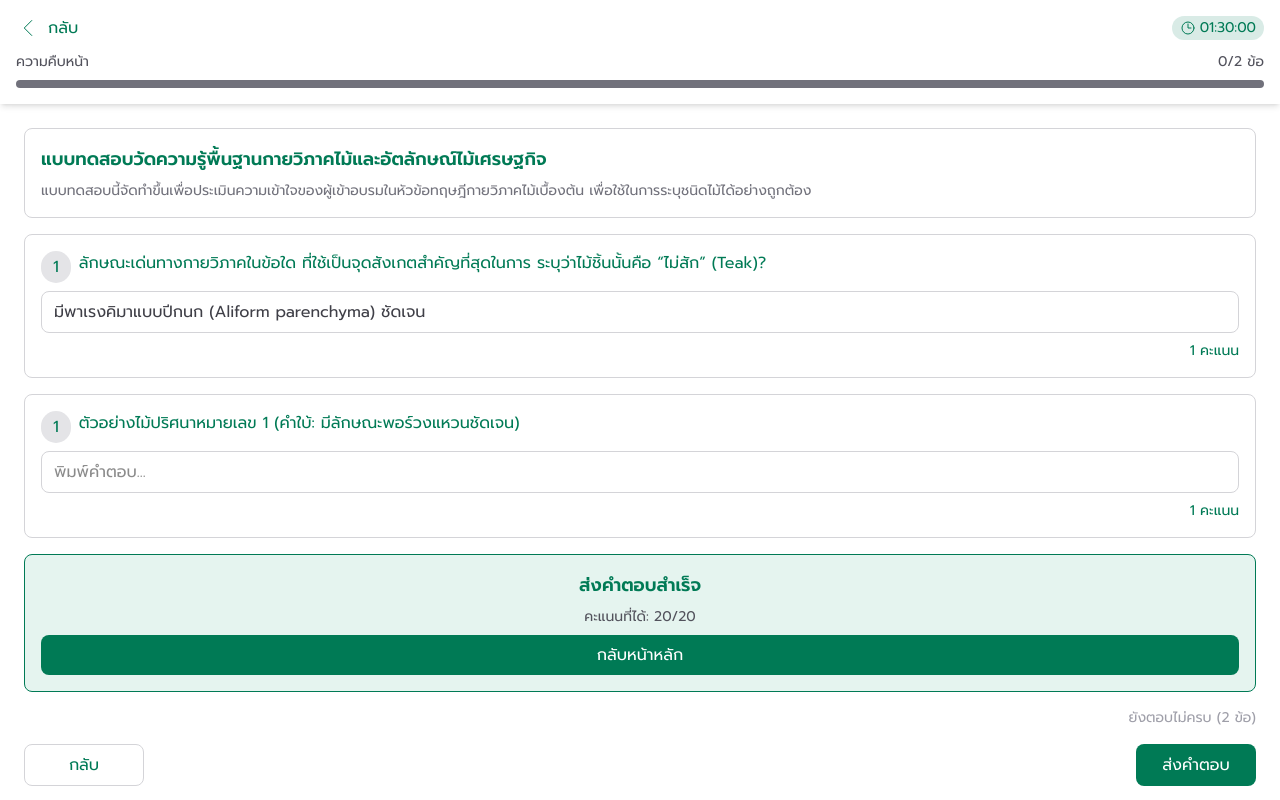
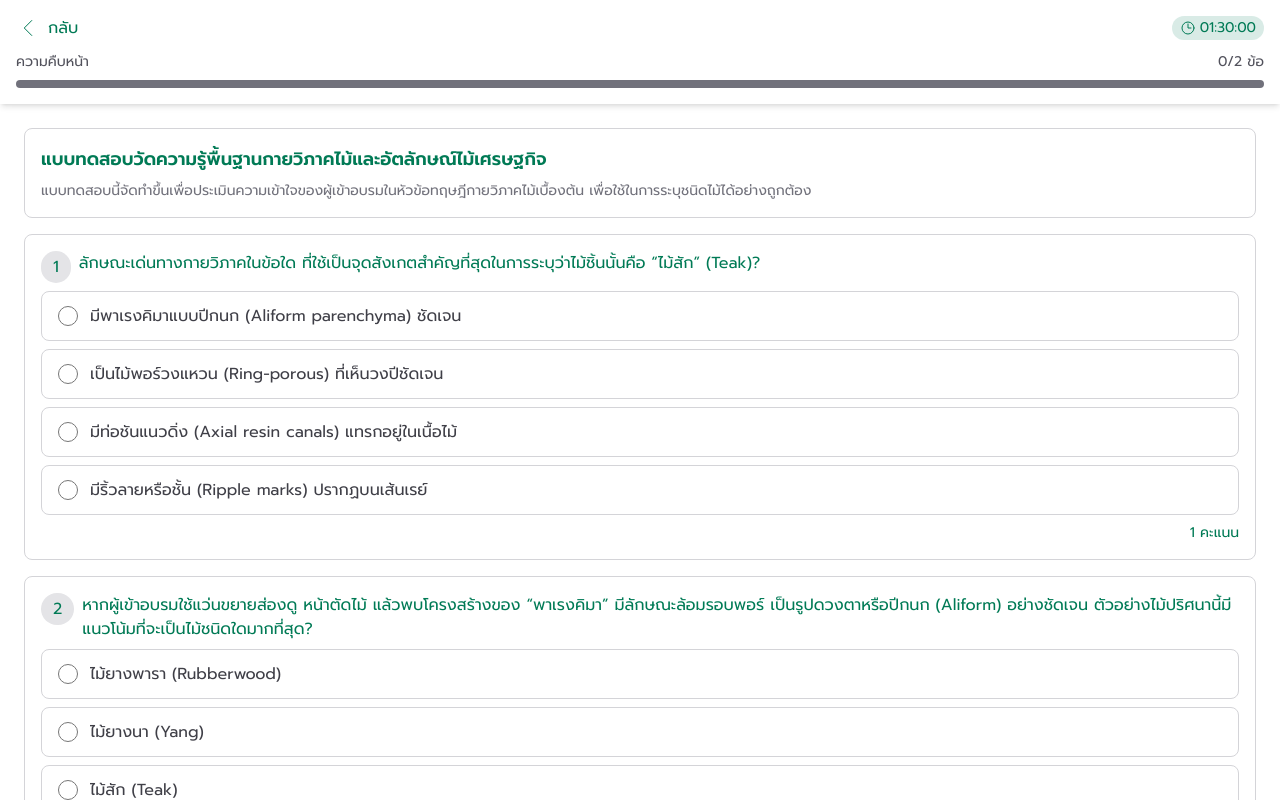
Before and after one commit to Guntika4116/Senior-Project-Forest, a Next.js app in the folder line-liff/: page /course/exam/doexam in a window 1280 px wide. Shown: the top 800 px of the page. Built offline with nearby package versions, Linux system fonts and the light colour scheme.

Commit message:
Update T-T

```diff
--- a/line-liff/app/course/enrollcourse/page.tsx
+++ b/line-liff/app/course/enrollcourse/page.tsx
@@ -35,7 +35,7 @@ export default function Register() {
 
             <div className="m-6 flex flex-col gap-4">
                 <div className="text-white flex flex-col justify-center px-4 py-12 rounded-md" style={{ backgroundImage: `url("https://png.pngtree.com/thumb_back/fw800/background/20240625/pngtree-tree-planting-growth-love-of-nature-image_15824708.jpg")`, backgroundSize: 'cover' }}>
-                    <h1 className="text-lg">อบรมพันธุ์ไม้ครั้งที่ 3 {/*{name}*/}</h1>
+                    <h1 className="text-lg">อบรมพรรณไม้ครั้งที่ 3 {/*{name}*/}</h1>
                     <p className="text-sm">เรียนรู้โครงสร้างเนื้อไม้ การจำแนกชนิดไม้ด้วยตาเปล่าและแว่นขยาย และการลงทะเบียนข้อมูลอัตลักษณ์ไม้ {/*{description}*/}</p>
                 </div>
 
--- a/line-liff/app/course/exam/choose/page.tsx
+++ b/line-liff/app/course/exam/choose/page.tsx
@@ -1,7 +1,7 @@
 import BackNavE from "@/components/exam/BackNavExam";
 import Link from "next/link";
 
-export default function Exam() {
+export default function ChooseExamPage() {
 
     return (
         <main>
--- a/line-liff/app/course/exam/doexam/page.tsx
+++ b/line-liff/app/course/exam/doexam/page.tsx
@@ -1,13 +1,25 @@
 "use client";
 
 import BackNav from "@/components/exam/BackNavExamNTime";
-import ExamCh from "@/components/exam/normalexam/ExamChoice";
+import ExamCh, { questions } from "@/components/exam/normalexam/ExamChoice";
 import ExamFA from "@/components/exam/normalexam/ExamFillAns";
 import Success from "@/components/exam/normalexam/Success";
 import { useState } from "react";
+import { useRouter } from "next/navigation";
 
-export default function Exam() {
-    const [value, setValue] = useState("");
+export default function NormalExamPage() {
+    const router = useRouter();
+    const [submitted, setSubmitted] = useState(false);
+    const [showConfirm, setShowConfirm] = useState(false);
+
+    function handleSubmit() {
+        setShowConfirm(true);
+    }
+
+    function handleConfirm() {
+        setShowConfirm(false);
+        setSubmitted(true);
+    }
 
     return (
         <main>
@@ -19,17 +31,54 @@ export default function Exam() {
                     <p className="text-zinc-500 text-sm">แบบทดสอบนี้จัดทำขึ้นเพื่อประเมินความเข้าใจของผู้เข้าอบรมในหัวข้อทฤษฎีกายวิภาคไม้เบื้องต้น เพื่อใช้ในการระบุชนิดไม้ได้อย่างถูกต้อง</p>
                 </div>
 
-                <ExamCh />
-                <ExamFA />
-                <Success />
+                {submitted && <Success />}
 
-                <p className="text-sm text-zinc-400 text-end">ยังตอบไม่ครบ (2 ข้อ)</p>
+                {!submitted && (
+                    <>
+                        {questions.map((q) => (
+                            <ExamCh key={q.id} no={q.id} />
+                        ))}
+                        <p className="text-sm text-zinc-400 text-end">ยังตอบไม่ครบ (2 ข้อ)</p>
+                        <div className="flex justify-between">
+                            <button
+                                type="button"
+                                onClick={() => router.back()}
+                                className="border border-zinc-300 rounded-lg w-30 py-2 text-emerald-700">กลับ</button>
+                            <button
+                                type="button"
+                                onClick={handleSubmit}
+                                disabled={submitted}
+                                className="bg-emerald-700 text-white w-30 py-2 rounded-lg">ส่งคำตอบ</button>
+                        </div>
+                    </>
 
-                <div className="flex justify-between">
-                    <button className="border border-zinc-300 rounded-lg w-30 py-2 text-emerald-700">กลับ</button>
-                    <button className="bg-emerald-700 text-white w-30 py-2 rounded-lg">ส่งคำตอบ</button>
+                )}
+            </div>
+
+            {showConfirm && (
+                <div
+                    className="fixed inset-0 z-30 flex items-center justify-center bg-black/60 p-6"
+                    onClick={() => setShowConfirm(false)}
+                >
+                    <div
+                        className="bg-white rounded-lg p-5 w-full max-w-sm text-center"
+                        onClick={(e) => e.stopPropagation()}
+                    >
+                        <h2 className="text-emerald-700 font-semibold text-lg">ยืนยันการส่งคำตอบ</h2>
+                        <p className="text-zinc-500 text-sm mt-1">กรุณาตรวจสอบคำตอบก่อนกดส่งคำตอบ</p>
+                        <div className="flex gap-3 mt-4">
+                            <button
+                                type="button"
+                                onClick={() => setShowConfirm(false)}
+                                className="flex-1 border border-zinc-300 rounded-lg py-2 text-emerald-700">ยกเลิก</button>
+                            <button
+                                type="button"
+                                onClick={handleConfirm}
+                                className="flex-1 bg-emerald-700 text-white rounded-lg py-2">ยืนยัน</button>
+                        </div>
+                    </div>
                 </div>
-            </div>
+            )}
         </main>
     );
 }
--- a/line-liff/app/course/exam/enrollexam/page.tsx
+++ b/line-liff/app/course/exam/enrollexam/page.tsx
@@ -1,11 +1,10 @@
 "use client";
 
 import BackNav from "@/components/BackNav";
-import { useState } from "react";
+import { useState, type FormEvent } from "react";
 import { useRouter } from "next/navigation";
 
-export default function Exam() {
-    const [value, setValue] = useState("");
+export default function EnrollExamPage() {
     const [error, setError] = useState("");
     const REGISTER_CODE = "123456";
     const router = useRouter();
@@ -75,6 +74,7 @@ export default function Exam() {
                             type="text"
                             id="code"
                             name="code"
+                            inputMode="numeric"
                             className="border border-zinc-300 rounded-lg p-2 w-full text-center text-sm focus:outline-emerald-700"
                             placeholder="xxxxxx"
                             maxLength={6}
--- a/line-liff/app/course/lesson/page.tsx
+++ b/line-liff/app/course/lesson/page.tsx
@@ -12,7 +12,7 @@ export default function Lesson() {
 
             <div className="m-6 mb-26 flex flex-col gap-4">
                 <div className="text-white flex flex-col justify-center px-4 py-12 rounded-md" style={{ backgroundImage: `url(https://png.pngtree.com/background/20250107/original/pngtree-tree-planting-growth-love-of-nature-picture-image_15553291.jpg)`, backgroundSize: 'cover' }}>
-                    <h1 className="text-lg">อบรมพันธุ์ไม้ครั้งที่ 3 {/*{name}*/}</h1>
+                    <h1 className="text-lg">อบรมพรรณไม้ครั้งที่ 3 {/*{name}*/}</h1>
                     <p className="text-sm">เรียนรู้โครงสร้างเนื้อไม้ การจำแนกชนิดไม้ด้วยตาเปล่าและแว่นขยาย และการลงทะเบียนข้อมูลอัตลักษณ์ไม้ {/*{description}*/}</p>
                 </div>
 
--- a/line-liff/app/course/page.tsx
+++ b/line-liff/app/course/page.tsx
@@ -66,7 +66,7 @@ export default function Course() {
                     <CourseCard
                         key="" //{wood.id}
                         id="1" //{wood.id}
-                        name="อบรมพันธุ์ไม้ครั้งที่ 3" //{wood.commonname ?? ""}
+                        name="อบรมพรรณไม้ครั้งที่ 3" //{wood.commonname ?? ""}
                         description="เรียนรู้โครงสร้างเนื้อไม้ การจำแนกชนิดไม้ด้วยตาเปล่าและแว่นขยาย และการลงทะเบียนข้อมูลอัตลักษณ์ไม้" //{wood.scientificname}
                         imageUrl="https://png.pngtree.com/thumb_back/fw800/background/20240625/pngtree-tree-planting-growth-love-of-nature-image_15824708.jpg" //{wood.imageUrl?.[0] ?? ""}
                         registered="1" //{wood.registered}
@@ -77,7 +77,7 @@ export default function Course() {
                         <EducateCard
                             key={wood.id}
                             id={wood.id}
-                            name="อบรมพันธุ์ไม้ครั้งที่ 3" //{wood.commonname ?? ""}
+                            name="อบรมพรรณไม้ครั้งที่ 3" //{wood.commonname ?? ""}
                             description="เรียนรู้โครงสร้างเนื้อไม้ การจำแนกชนิดไม้ด้วยตาเปล่าและแว่นขยาย และการลงทะเบียนข้อมูลอัตลักษณ์ไม้" //{wood.scientificname}
                             imageUrl={wood.imageUrl?.[0] ?? ""}
                             registered="1" //{wood.registered}
--- a/line-liff/components/exam/normalexam/ExamChoice.tsx
+++ b/line-liff/components/exam/normalexam/ExamChoice.tsx
@@ -1,29 +1,88 @@
-export default function ExamChoice() {
+import { useState } from "react";
 
-    const question = {
-        1: {
-            question: `ลักษณะเด่นทางกายวิภาคในข้อใด ที่ใช้เป็นจุดสังเกตสำคัญที่สุดในการ
-ระบุว่าไม้ชิ้นนั้นคือ “ไม่สัก” (Teak)?`,
+type Question = {
+    id: number;
+    question: string;
+    choice: string[];
+    answer: number;
+    score: number;
+};
+
+export const questions: Question[] = [
+    {
+        id: 1,
+        question: "ลักษณะเด่นทางกายวิภาคในข้อใด ที่ใช้เป็นจุดสังเกตสำคัญที่สุดในการระบุว่าไม้ชิ้นนั้นคือ “ไม้สัก” (Teak)?",
         choice: [
             "มีพาเรงคิมาแบบปีกนก (Aliform parenchyma) ชัดเจน",
             "เป็นไม้พอร์วงแหวน (Ring-porous) ที่เห็นวงปีชัดเจน",
             "มีท่อชันแนวดิ่ง (Axial resin canals) แทรกอยู่ในเนื้อไม้",
             "มีริ้วลายหรือชั้น (Ripple marks) ปรากฏบนเส้นเรย์",
-            ]
+        ],
+        answer: 1,
+        score: 1,
     },
+    {
+        id: 2,
+        question: `หากผู้เข้าอบรมใช้แว่นขยายส่องดู
+            หน้าตัดไม้ แล้วพบโครงสร้างของ “พาเรงคิมา” มีลักษณะล้อมรอบพอร์
+            เป็นรูปดวงตาหรือปีกนก (Aliform) อย่างชัดเจน ตัวอย่างไม้ปริศนานี้มี แนวโน้มที่จะเป็นไม้ชนิดใดมากที่สุด?`,
+        choice: [
+            "ไม้ยางพารา (Rubberwood)",
+            "ไม้ยางนา (Yang)",
+            "ไม้สัก (Teak)",
+            "ไม้มะค่าโมง (Makha Mong)",
+        ],
+        answer: 3,
+        score: 1,
+    },
+];
+
+type ExamChoiceProps = {
+    no?: number;
+    value?: number | null;
+    onChange?: (index: number) => void;
 };
 
+export default function ExamChoice({ no , value, onChange }: ExamChoiceProps) {
+    const [inner, setInner] = useState<number | null>(null);
+    const q = questions.find((item) => item.id === no);
+    if (!q) return null;
+
+    const selected = value !== undefined ? value : inner;
+    const handleSelect = (index: number) => {
+        setInner(index);
+        onChange?.(index);
+    };
 
     return (
         <div className="flex flex-col gap-2 p-4 rounded-lg border border-zinc-300">
             <div className="flex gap-2">
-                <h1 className="text-emerald-700 bg-zinc-200 w-fit h-fit rounded-full px-3 py-1">1</h1>
-                <h1 className="text-emerald-700">{question[1].question}</h1>
+                <h1 className="text-emerald-700 bg-zinc-200 w-fit h-fit rounded-full px-3 py-1">{no}</h1>
+                <h1 className="text-emerald-700">{q.question}</h1>
             </div>
-            <div className="px-3 py-2 rounded-lg border border-zinc-300 text-zinc-700">
-                มีพาเรงคิมาแบบปีกนก (Aliform parenchyma) ชัดเจน
-            </div>
-            <p className="text-end text-sm text-emerald-700">1 คะแนน</p>
+            {q.choice.map((text, index) => {
+                const isSelected = selected === index;
+                return (
+                    <label
+                        key={index}
+                        className={`flex items-center gap-3 px-4 py-3 rounded-lg border transition-colors
+                            ${isSelected
+                                ? "border-emerald-600 bg-emerald-500/10 text-zinc-800"
+                                : "border-zinc-300 text-zinc-700"
+                            }`}
+                    >
+                        <input
+                            type="radio"
+                            name={`question-${no}`}
+                            checked={isSelected}
+                            onChange={() => handleSelect(index)}
+                            className="w-5 h-5 shrink-0 accent-emerald-600"
+                        />
+                        <span>{text}</span>
+                    </label>
+                );
+            })}
+            <p className="text-end text-sm text-emerald-700">{q.score} คะแนน</p>
         </div>
     );
 }
--- a/line-liff/components/exam/normalexam/ExamFillAns.tsx
+++ b/line-liff/components/exam/normalexam/ExamFillAns.tsx
@@ -1,11 +1,41 @@
-export default function ExamFillAnswer() {
+export type FillQuestion = {
+    id: number;
+    question: string;
+    answer: string[]; // รับได้หลายคำตอบ เช่น ["ไม้สัก", "สัก", "teak"]
+    score: number;
+};
 
-    const question = {
-        1: {
-            question: `ตัวอย่างไม้ปริศนาหมายเลข 1 (คำใบ้: มีลักษณะพอร์วงแหวนชัดเจน)`,
-        },
-    };
+type ExamFillAnswerProps = {
+    no: number;
+    question: FillQuestion;
+    value: string;
+    onChange: (text: string) => void;
+};
 
+const questions: Question[] = [
+    {
+        id: 1,
+        question:
+            "ลักษณะเด่นทางกายวิภาคในข้อใด ที่ใช้เป็นจุดสังเกตสำคัญที่สุดในการระบุว่าไม้ชิ้นนั้นคือ “ไม้สัก” (Teak)?",
+        answer: "",
+        score: 1,
+    },
+    {
+        id: 2,
+        question:
+            "หากผู้เข้าอบรมใช้แว่นขยายส่องดูหน้าตัดไม้ แล้วพบโครงสร้างของ “พาเรงคิมา” มีลักษณะล้อมรอบพอร์เป็นรูปดวงตาหรือปีกนก (Aliform) อย่างชัดเจน ตัวอย่างไม้ปริศนานี้มีแนวโน้มที่จะเป็นไม้ชนิดใดมากที่สุด?",
+        answer: "",
+        score: 1,
+    },
+];
+
+type ExamChoiceProps = {
+    no?: number;
+    value?: number | null;
+    onChange?: (index: number) => void;
+};
+
+export default function ExamFillAnswer({ no, question: q, value, onChange }: ExamFillAnswerProps) {
 
     return (
         <div className="flex flex-col gap-2 p-4 rounded-lg border border-zinc-300">
```
Also changed, not shown: line-liff/app/course/exam/page.tsx (+33 -20 lines), 1 other file (tests, documents, lock files or other folders). Lines whose indentation alone changed are shown as unchanged.
